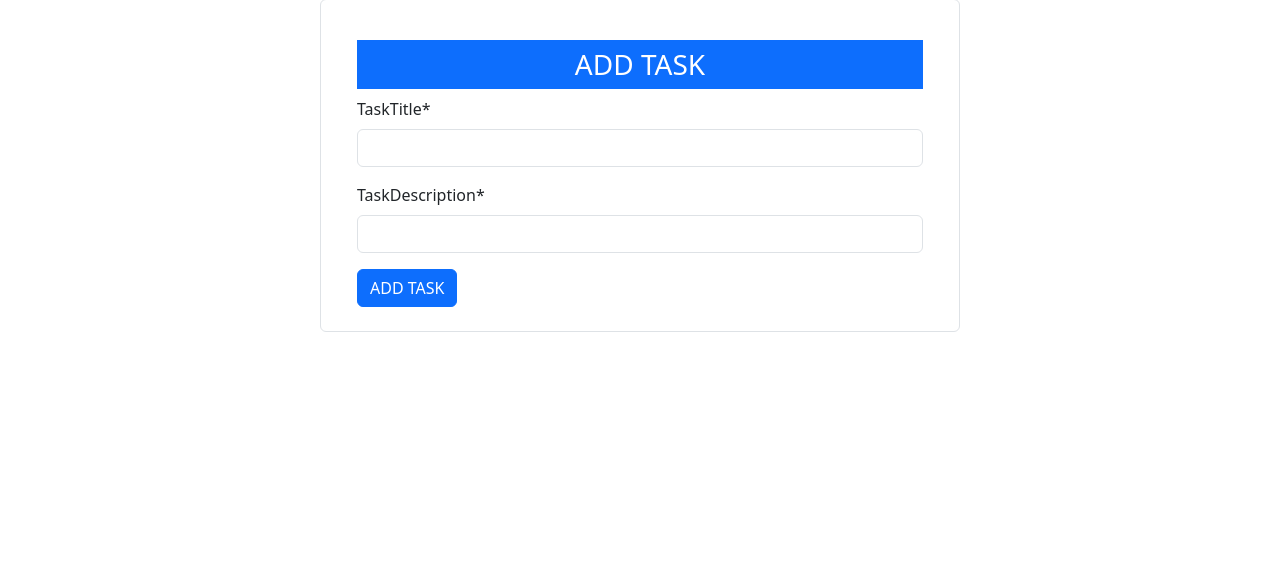
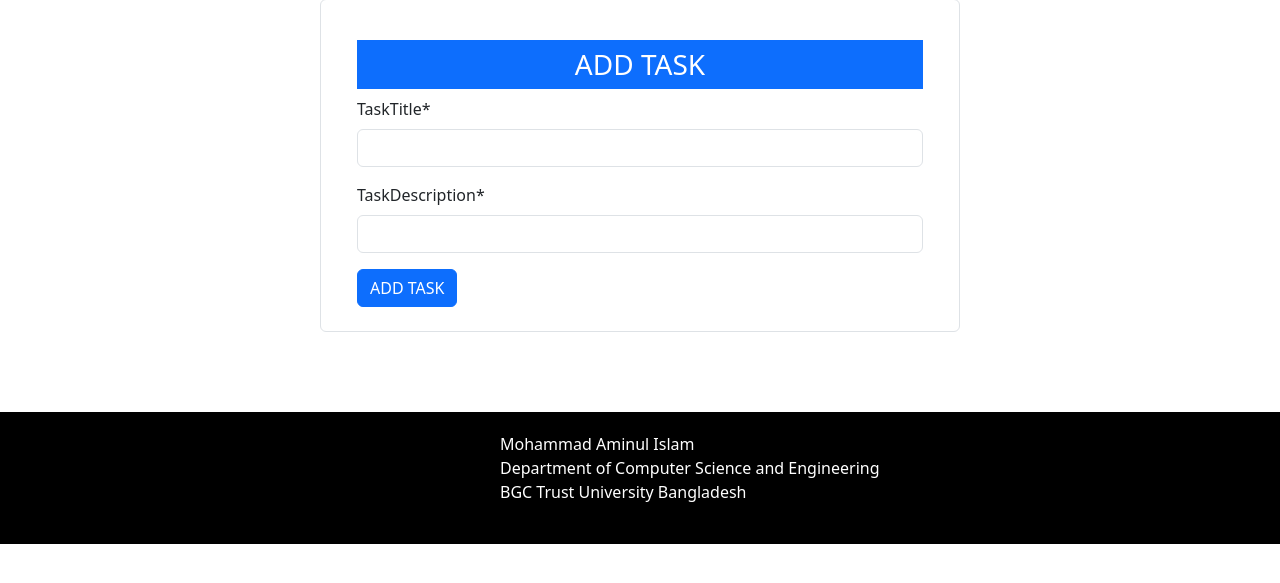
Before and after one commit to Aminul059/ToDoApp_, a Django app: page / in a window 1280 px wide. Shown: the part 77-660 px from the top of the page. Run offline with Django 4.2, Linux system fonts and the light colour scheme; some libraries are stand-ins or nearby versions.

Commit message:
first commit

```diff
--- a/templates/base.html
+++ b/templates/base.html
@@ -37,6 +37,13 @@
         </div>
     </nav>
     {% block content %} {% endblock %}
+
+    <footer style="background-color:black;padding:100 80 100 20; margin-top:80px">
+        <div style="padding-left:500px; padding-bottom:40px; padding-top:20px; color:white">
+          Mohammad Aminul Islam<br>
+          Department of Computer Science and Engineering<br>
+          BGC Trust University Bangladesh</div>
+      </footer>
     <script src="https://cdn.jsdelivr.net/npm/bootstrap@5.3.1/dist/js/bootstrap.bundle.min.js"
         integrity="sha384-HwwvtgBNo3bZJJLYd8oVXjrBZt8cqVSpeBNS5n7C8IVInixGAoxmnlMuBnhbgrkm"
         crossorigin="anonymous"></script>
```
Also changed, not shown: README.md.
